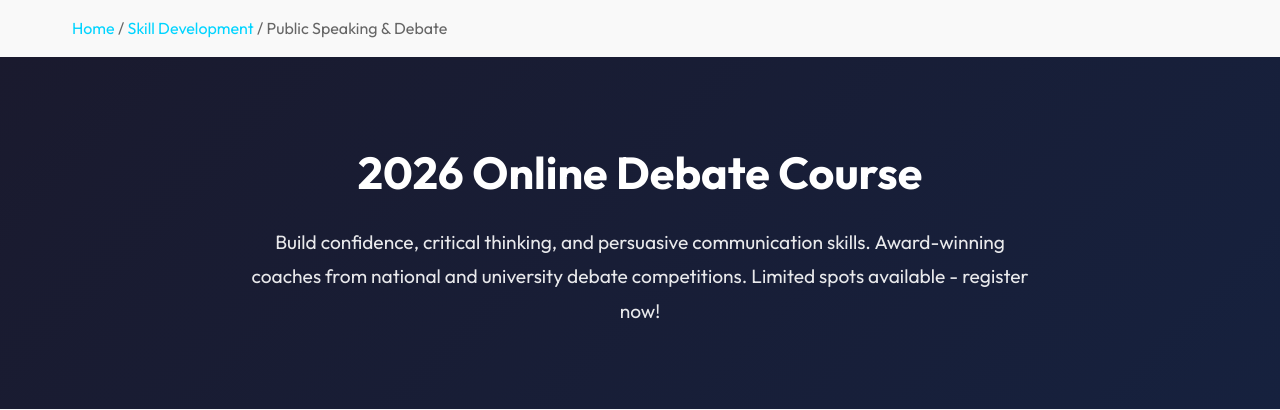
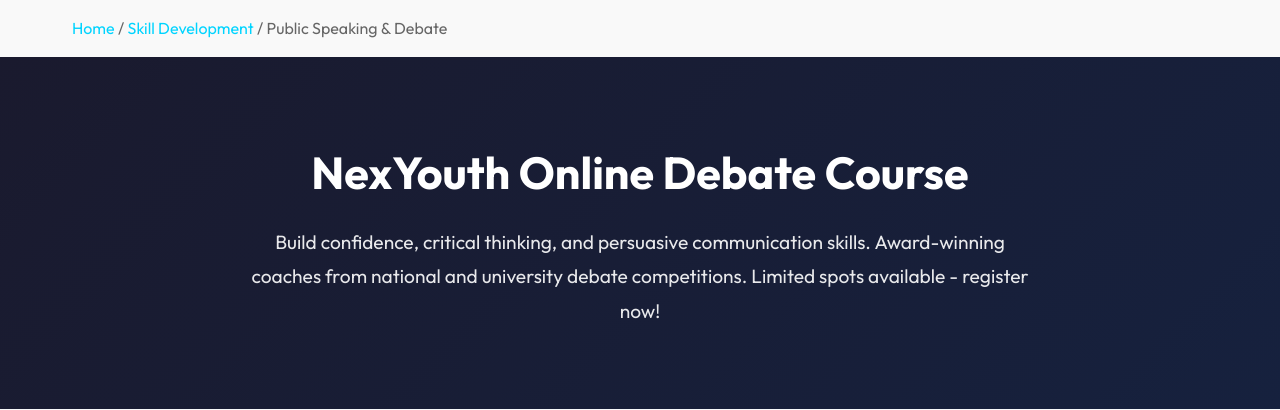
Before and after one commit to NexYouth/nexyouth, a Flask app: template templates/debate.html in a window 1280 px wide. Shown: the part 97-507 px from the top of the page. Run offline with Flask 3, Linux system fonts and the light colour scheme; the template is opened without the code that fills it, so the values that code supplies are empty.

Commit message:
Rename Debate hero from 2026 to NexYouth Online Debate Course
Replaces the year-based heading with the branded "NexYouth Online
Debate Course" so the page is not tied to a single calendar year.

Co-Authored-By: Claude Opus 4.7 (1M context) <noreply@anthropic.com>

```diff
--- a/templates/debate.html
+++ b/templates/debate.html
@@ -520,7 +520,7 @@
 
     <section class="program-hero">
         <div class="container">
-            <h1>2026 Online Debate Course</h1>
+            <h1>NexYouth Online Debate Course</h1>
             <p>Build confidence, critical thinking, and persuasive communication skills. Award-winning coaches from national and university debate competitions. Limited spots available - register now!</p>
         </div>
     </section>
```
